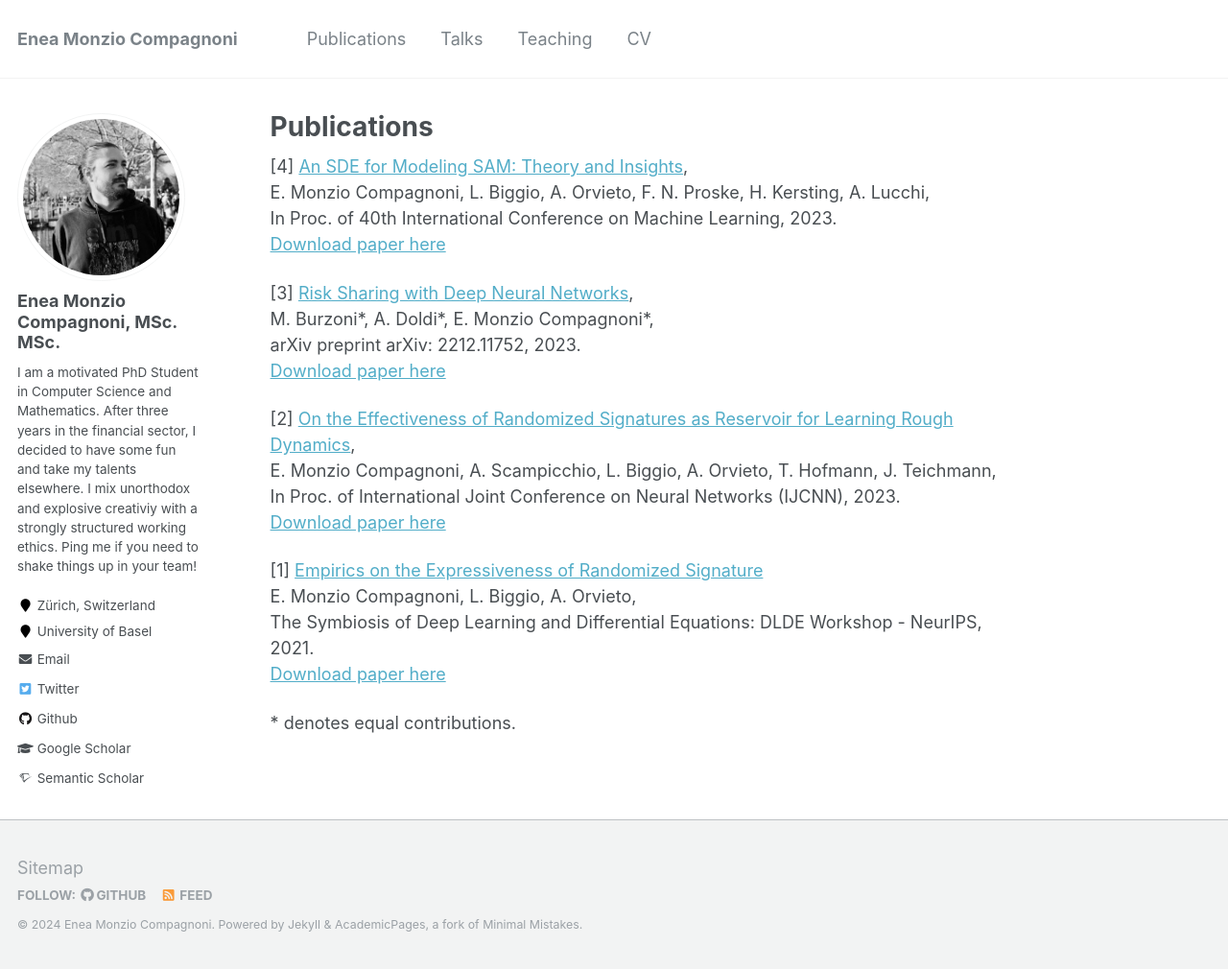
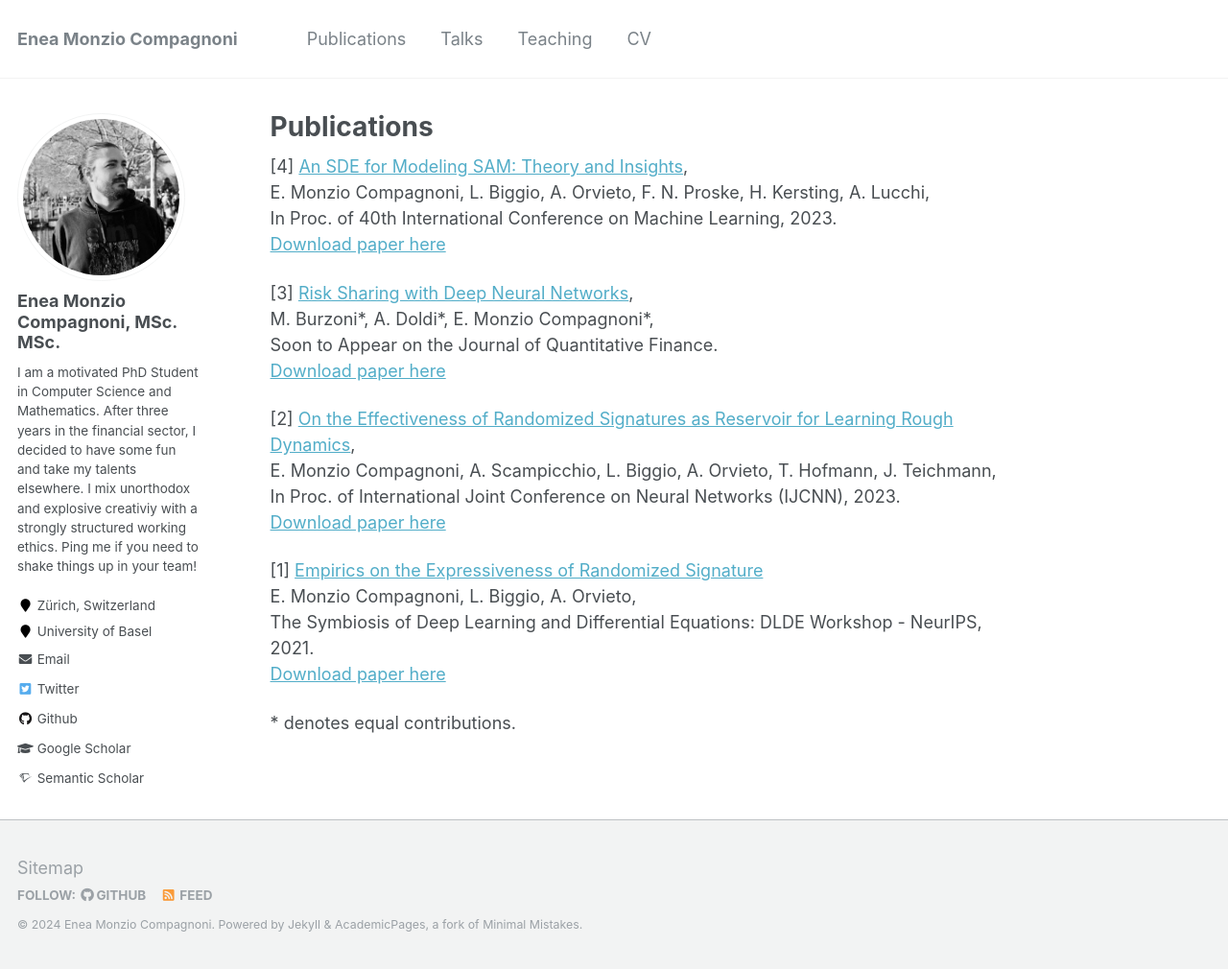
Before and after one commit to eneamc/eneamc.github.io, a Jekyll site: the page built from _pages/publications.md, in a window 1280 px wide and 1010 px high. Shown: the whole window at 96% size. Built offline with Jekyll 4.4.1, drawn with Linux system fonts in a browser that asks for light colours; some web fonts are replaced.

Commit message:
Update publications.md

```diff
--- a/_pages/publications.md
+++ b/_pages/publications.md
@@ -13,10 +13,9 @@ E. Monzio Compagnoni, L. Biggio, A. Orvieto, F. N. Proske, H. Kersting, A. Lucch
 In Proc. of 40th International Conference on Machine Learning, 2023.\
 [Download paper here](http://eneamc.github.io/files/SDE_SAM.pdf)
 
-
 [3] [Risk Sharing with Deep Neural Networks](https://arxiv.org/abs/2212.11752),\
 M. Burzoni\*, A. Doldi\*, E. Monzio Compagnoni\*,\
-arXiv preprint arXiv: 2212.11752, 2023.\
+Soon to Appear on the Journal of Quantitative Finance.\
 [Download paper here](http://eneamc.github.io/files/RiskSharing.pdf)
 
 [2] [On the Effectiveness of Randomized Signatures as Reservoir for Learning Rough Dynamics](https://ieeexplore.ieee.org/abstract/document/10191624),\
```
